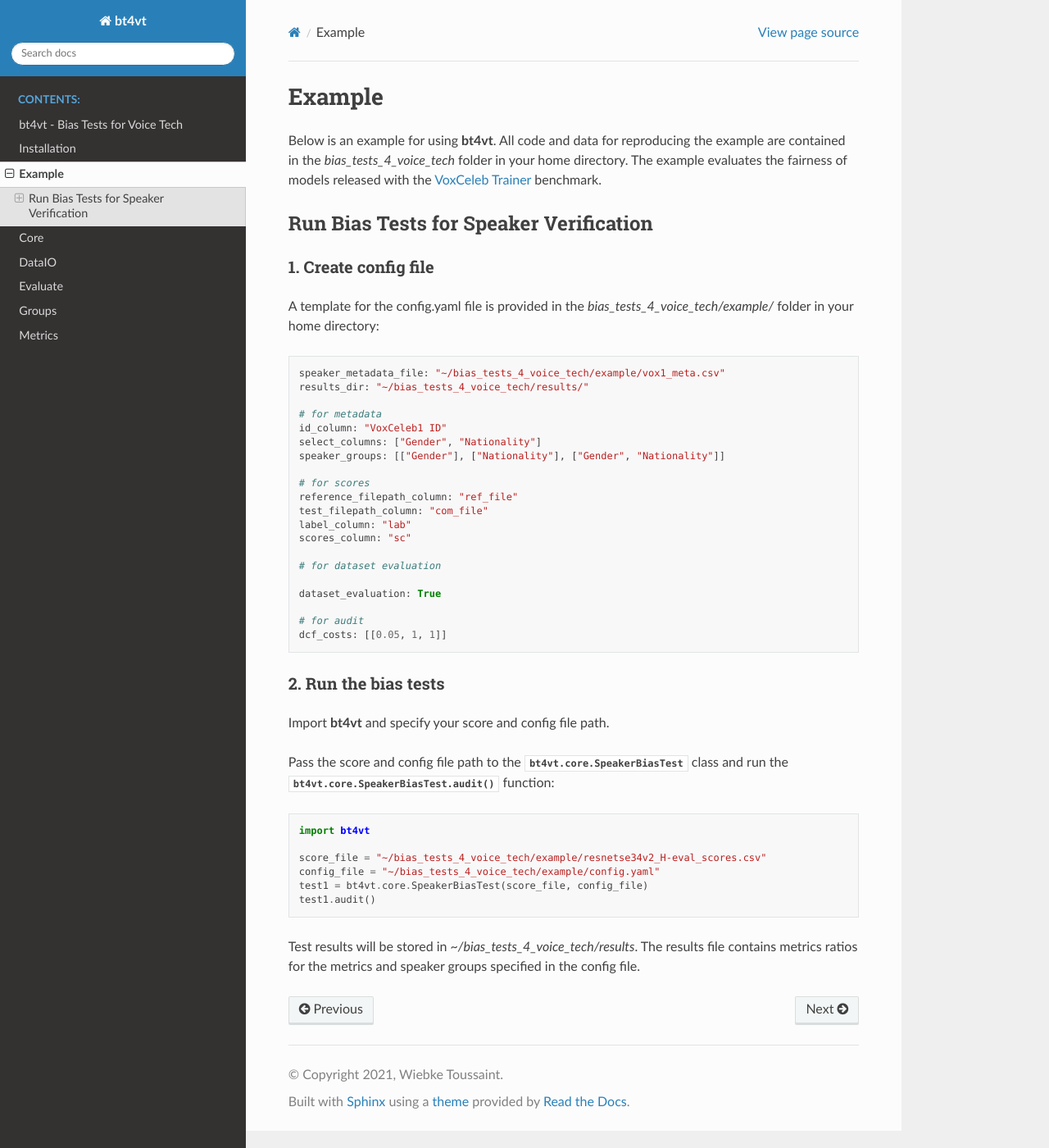
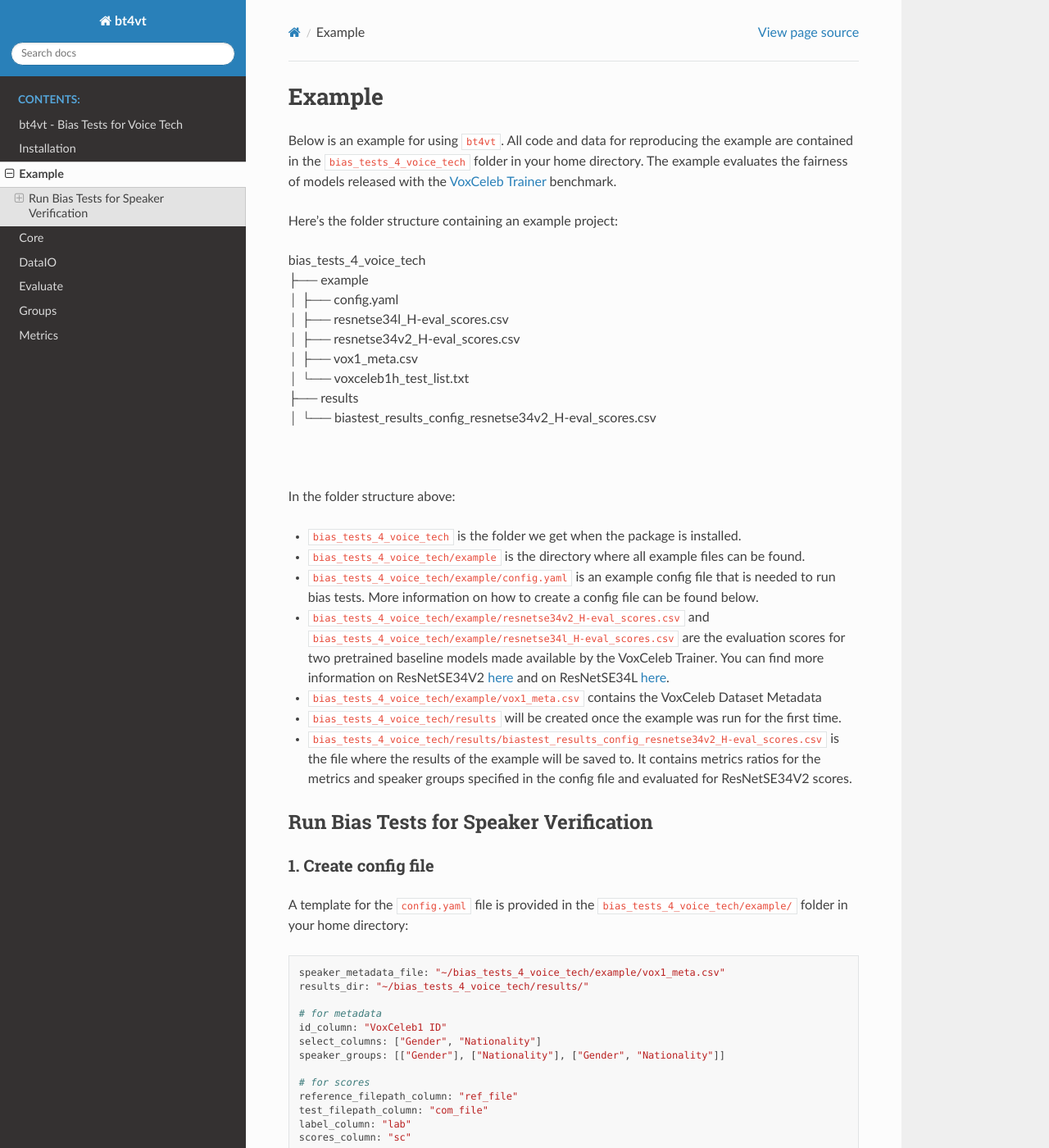
Before and after one commit to wiebket/bt4vt, a Sphinx documentation site: the page built from docs/source/example.rst, in a window 1280 px wide and 1400 px high. Shown: the whole window at 82% size. Built offline with Sphinx 7.4.7 and the Read the Docs theme 2.0.0, drawn with Linux system fonts in a browser that asks for light colours.

Commit message:
Add hierarchical structure

```diff
--- a/docs/source/example.rst
+++ b/docs/source/example.rst
@@ -2,7 +2,32 @@
 Example
 =======
 
-Below is an example for using **bt4vt**. All code and data for reproducing the example are contained in the *bias_tests_4_voice_tech* folder in your home directory. The example evaluates the fairness of models released with the `VoxCeleb Trainer <https://github.com/clovaai/voxceleb_trainer>`_ benchmark.
+Below is an example for using ``bt4vt``. All code and data for reproducing the example are contained in the ``bias_tests_4_voice_tech`` folder in your home directory. The example evaluates the fairness of models released with the `VoxCeleb Trainer <https://github.com/clovaai/voxceleb_trainer>`_ benchmark.
+
+Here's the folder structure containing an example project:
+
+| bias_tests_4_voice_tech
+| ├── example
+| │   ├── config.yaml
+| │   ├── resnetse34l_H-eval_scores.csv
+| │   ├── resnetse34v2_H-eval_scores.csv
+| │   ├── vox1_meta.csv
+| │   └── voxceleb1h_test_list.txt
+| ├── results
+| │   └── biastest_results_config_resnetse34v2_H-eval_scores.csv
+|
+|
+
+In the folder structure above:
+
+- ``bias_tests_4_voice_tech`` is the folder we get when the package is installed.
+- ``bias_tests_4_voice_tech/example`` is the directory where all example files can be found.
+- ``bias_tests_4_voice_tech/example/config.yaml`` is an example config file that is needed to run bias tests. More information on how to create a config file can be found below.
+- ``bias_tests_4_voice_tech/example/resnetse34v2_H-eval_scores.csv`` and ``bias_tests_4_voice_tech/example/resnetse34l_H-eval_scores.csv`` are the evaluation scores for two pretrained baseline models made available by the VoxCeleb Trainer. You can find more information on ResNetSE34V2 `here <https://arxiv.org/abs/2009.14153>`_ and on ResNetSE34L `here <https://doi.org/10.21437/Interspeech.2020-1064>`_.
+- ``bias_tests_4_voice_tech/example/vox1_meta.csv`` contains the VoxCeleb Dataset Metadata
+- ``bias_tests_4_voice_tech/results`` will be created once the example was run for the first time.
+- ``bias_tests_4_voice_tech/results/biastest_results_config_resnetse34v2_H-eval_scores.csv`` is the file where the results of the example will be saved to. It contains metrics ratios for the metrics and speaker groups specified in the config file and evaluated for ResNetSE34V2 scores.
+
 
 Run Bias Tests for Speaker Verification
 _______________________________________
@@ -10,7 +35,7 @@ _______________________________________
 1. Create config file
 ^^^^^^^^^^^^^^^^^^^^^^^^^^^^^^^^^^^^^^^^^^^^^^^^^^^^^^
 
-A template for the config.yaml file is provided in the *bias_tests_4_voice_tech/example/* folder in your home directory::
+A template for the ``config.yaml`` file is provided in the ``bias_tests_4_voice_tech/example/`` folder in your home directory::
 
     speaker_metadata_file: "~/bias_tests_4_voice_tech/example/vox1_meta.csv"
     results_dir: "~/bias_tests_4_voice_tech/results/"
@@ -36,7 +61,7 @@ A template for the config.yaml file is provided in the *bias_tests_4_voice_tech/
 
 2. Run the bias tests
 ^^^^^^^^^^^^^^^^^^^^^^^^^^^
-Import **bt4vt** and specify your score and config file path.
+Import ``bt4vt`` and specify your score and config file path.
 
 Pass the score and config file path to the :py:class:`bt4vt.core.SpeakerBiasTest` class and run the :py:func:`bt4vt.core.SpeakerBiasTest.audit` function::
 
@@ -47,4 +72,4 @@ Pass the score and config file path to the :py:class:`bt4vt.core.SpeakerBiasTest
     test1 = bt4vt.core.SpeakerBiasTest(score_file, config_file)
     test1.audit()
 
-Test results will be stored in *~/bias_tests_4_voice_tech/results*. The results file contains metrics ratios for the metrics and speaker groups specified in the config file.
+Test results will be stored in ``~/bias_tests_4_voice_tech/results``. The results file contains metrics ratios for the metrics and speaker groups specified in the config file.
--- a/docs/source/install.rst
+++ b/docs/source/install.rst
@@ -4,17 +4,17 @@ Installation
 
 You need Python 3 to use this library.
 
-1. Clone this repository from github and navigate to root directory (**bt4vt**)::
+1. Clone this repository from github and navigate to root directory (``bt4vt``)::
 
     $ git clone https://github.com/wiebket/bt4vt.git
 
 2. Install all the requirements and the project
 
-   The installation will create the *bias_tests_4_voice_tech* folder in your home directory. It provides an example how to use **bt4vt** and can be deleted if not required::
+   The installation will create the ``bias_tests_4_voice_tech`` folder in your home directory. It provides an example how to use ``bt4vt`` and can be deleted if not required::
 
     $ pip install -r requirements.txt
     $ python setup.py install
 
-3. Import **bt4vt** into your project::
+3. Import ``bt4vt`` into your project::
 
     import bt4vt
--- a/docs/source/intro.rst
+++ b/docs/source/intro.rst
@@ -8,7 +8,7 @@ About this Package
 Voice-based systems are widely adopted in users' devices, homes and vehicles as well as in the commerical field, i.e. in call centers or banks. Thus, it is important that they work reliably for all users. Speaker verification is one of the largely deployed voice technologies within these systems that relies on machine learning.
 Fair machine learning is necessary for these technologies to be free from bias and discrimnation against users with protected attributes, like race and ethnicity, sex, religion and belief, age, disability, or sexual orientation.
 
-**bt4vt** is an actionable and model-agnostic framework for evaluating the fairness of voice technology components (currently limited to speaker verification).
+``bt4vt`` is an actionable and model-agnostic framework for evaluating the fairness of voice technology components (currently limited to speaker verification).
 This python framework provides evaluation measures and visualisations to interrogate model performance and can be integrated into your development pipeline to troubleshoot unreliable performance.
 
 The development of this framework is part of the `Fair EVA open source project <https://www.faireva.org/>`_
```
